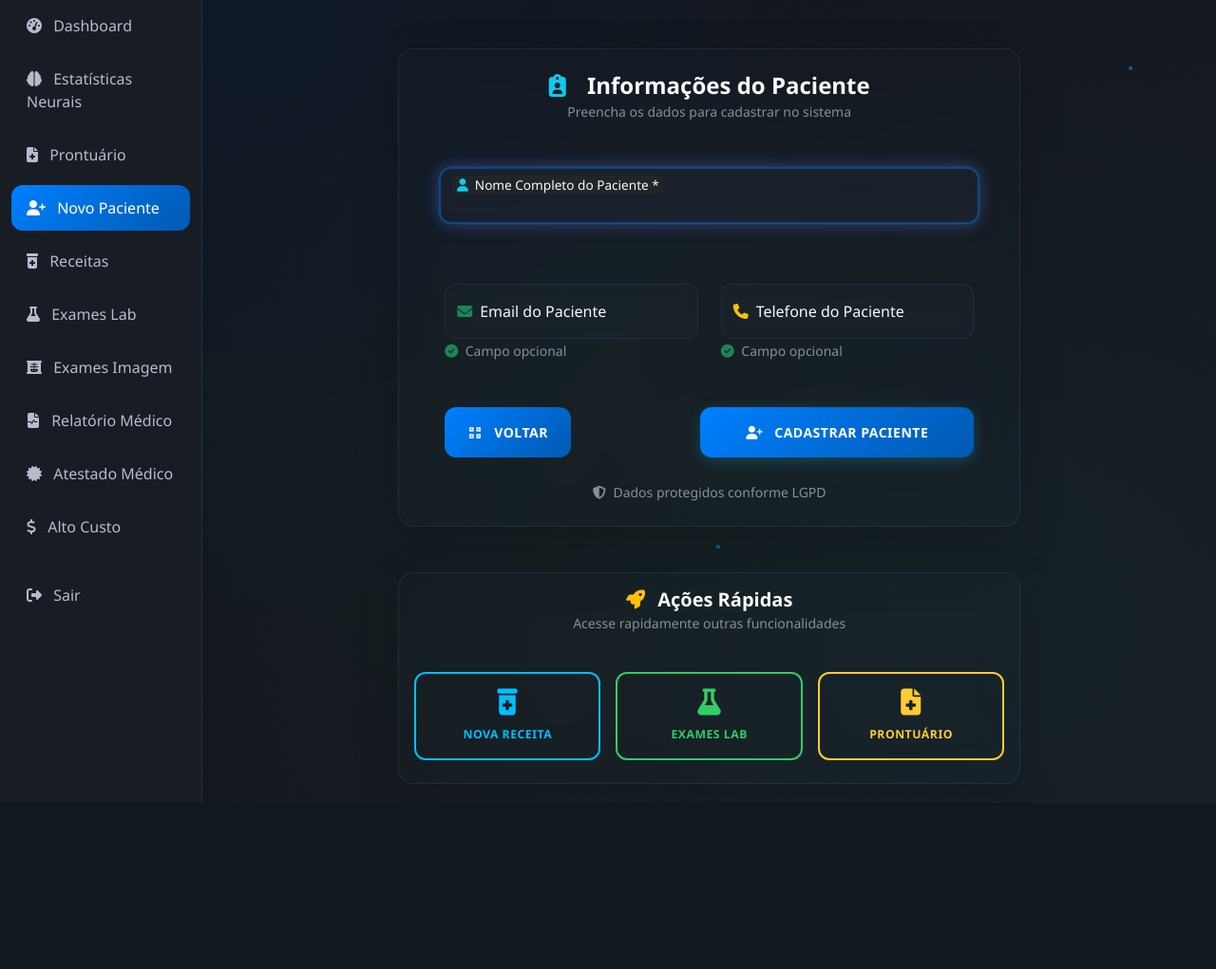
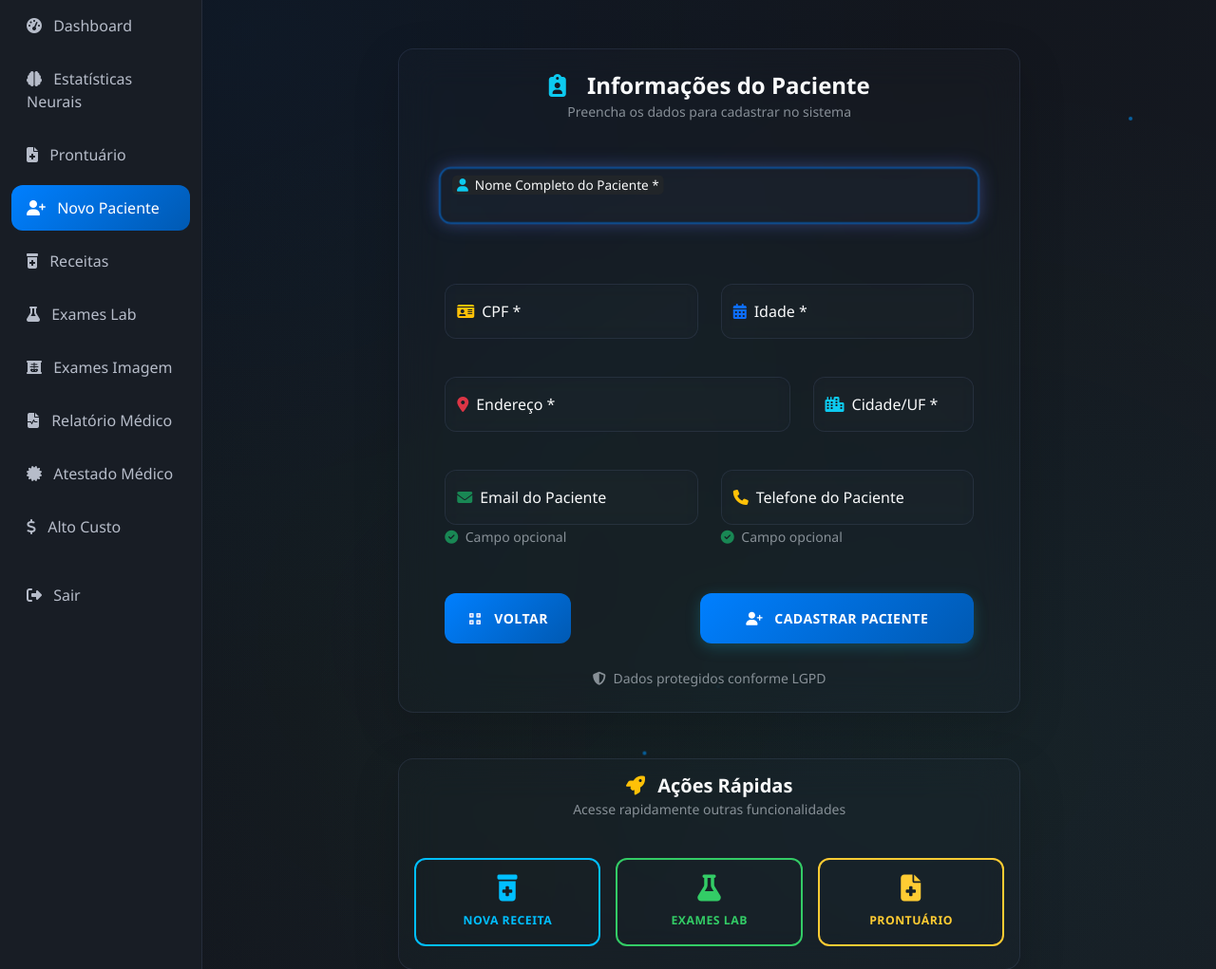
Before and after one commit to michelrahaddad/clinicavidah, a Flask app: page /novo_paciente in a window 1280 px wide. Shown: the part 215-1236 px from the top of the page at 95% size. Before the commit the page ends 1061 px from the top, so only its background shows below. Run offline with Flask 3, Linux system fonts and the light colour scheme; the visitor is signed in with stand-in values (Sample User, id 1).

Commit message:
Add required personal details when registering a new patient in system
Implements required fields (CPF, Idade, Endereço, Cidade/UF) to the Paciente model and `novo_paciente` route with validation in `models.py`, `routes/pacientes.py`, and `templates/novo_paciente.html`.

Replit-Commit-Author: Agent
Replit-Commit-Session-Id: 7fcdde36-61e5-4fbb-9ec4-2a31579af49d
Replit-Commit-Screenshot-Url: https://storage.googleapis.com/screenshot-production-us-central1/57ac9627-61b8-4a99-9a9c-fc79787f61f2/4694d56b-9126-4995-9adb-69f23ed4cb21.jpg

```diff
--- a/models.py
+++ b/models.py
@@ -29,7 +29,10 @@ class Paciente(db.Model):
 
     id = Column(Integer, primary_key=True)
     nome = Column(String(200), nullable=False)
-    cpf = Column(String(14), nullable=True)  # Format: 000.000.000-00
+    cpf = Column(String(14), nullable=False)  # Format: 000.000.000-00
+    idade = Column(Integer, nullable=False)
+    endereco = Column(String(500), nullable=False)
+    cidade_uf = Column(String(100), nullable=False)
     email = Column(String(255), nullable=True)
     telefone = Column(String(20), nullable=True)
     created_at = Column(DateTime, default=datetime.utcnow)
--- a/routes/pacientes.py
+++ b/routes/pacientes.py
@@ -16,22 +16,84 @@ def novo_paciente():
     if request.method == 'POST':
         try:
             nome_paciente = request.form.get('nome_paciente', '').strip()
+            cpf_paciente = request.form.get('cpf_paciente', '').strip()
+            idade_paciente = request.form.get('idade_paciente', '').strip()
+            endereco_paciente = request.form.get('endereco_paciente', '').strip()
+            cidade_uf_paciente = request.form.get('cidade_uf_paciente', '').strip()
             email_paciente = request.form.get('email_paciente', '').strip()
             telefone_paciente = request.form.get('telefone_paciente', '').strip()
 
+            # Validate required fields
             if not nome_paciente:
                 flash('Nome do paciente é obrigatório.', 'error')
                 return render_template('novo_paciente.html')
 
-            # Check if patient already exists
-            paciente_existente = Paciente.query.filter_by(nome=nome_paciente).first()
+            if not cpf_paciente:
+                flash('CPF do paciente é obrigatório.', 'error')
+                return render_template('novo_paciente.html', nome_paciente=nome_paciente)
+
+            if not idade_paciente:
+                flash('Idade do paciente é obrigatória.', 'error')
+                return render_template('novo_paciente.html', nome_paciente=nome_paciente, cpf_paciente=cpf_paciente)
+
+            if not endereco_paciente:
+                flash('Endereço do paciente é obrigatório.', 'error')
+                return render_template('novo_paciente.html', nome_paciente=nome_paciente, cpf_paciente=cpf_paciente, idade_paciente=idade_paciente)
+
+            if not cidade_uf_paciente:
+                flash('Cidade/UF do paciente é obrigatória.', 'error')
+                return render_template('novo_paciente.html', nome_paciente=nome_paciente, cpf_paciente=cpf_paciente, idade_paciente=idade_paciente, endereco_paciente=endereco_paciente)
+
+            # Check if patient already exists by name or CPF
+            paciente_existente = Paciente.query.filter(
+                (Paciente.nome == nome_paciente) | (Paciente.cpf == cpf_paciente)
+            ).first()
+
             if paciente_existente:
-                flash(f'Paciente "{nome_paciente}" já está cadastrado no sistema.', 'warning')
-                return render_template('novo_paciente.html', nome_paciente=nome_paciente)
+                if paciente_existente.nome == nome_paciente:
+                    flash(f'Paciente "{nome_paciente}" já está cadastrado no sistema.', 'warning')
+                else:
+                    flash(f'CPF "{cpf_paciente}" já está cadastrado no sistema.', 'warning')
+                return render_template('novo_paciente.html',
+                                     nome_paciente=nome_paciente,
+                                     cpf_paciente=cpf_paciente,
+                                     idade_paciente=idade_paciente,
+                                     endereco_paciente=endereco_paciente,
+                                     cidade_uf_paciente=cidade_uf_paciente,
+                                     email_paciente=email_paciente,
+                                     telefone_paciente=telefone_paciente)
+
+            # Convert age to integer
+            try:
+                idade_int = int(idade_paciente)
+                if idade_int < 0 or idade_int > 120:
+                    flash('Idade deve estar entre 0 e 120 anos.', 'error')
+                    return render_template('novo_paciente.html',
+                                         nome_paciente=nome_paciente,
+                                         cpf_paciente=cpf_paciente,
+                                         idade_paciente=idade_paciente,
+                                         endereco_paciente=endereco_paciente,
+                                         cidade_uf_paciente=cidade_uf_paciente,
+                                         email_paciente=email_paciente,
+                                         telefone_paciente=telefone_paciente)
+            except ValueError:
+                flash('Idade deve ser um número válido.', 'error')
+                return render_template('novo_paciente.html',
+                                     nome_paciente=nome_paciente,
+                                     cpf_paciente=cpf_paciente,
+                                     idade_paciente=idade_paciente,
+                                     endereco_paciente=endereco_paciente,
+                                     cidade_uf_paciente=cidade_uf_paciente,
+                                     email_paciente=email_paciente,
+                                     telefone_paciente=telefone_paciente)
 
             # Create new patient with all fields
             novo_paciente = Paciente(
                 nome=nome_paciente,
+                cpf=cpf_paciente,
+                idade=idade_int,
+                endereco=endereco_paciente,
+                cidade_uf=cidade_uf_paciente,
                 email=email_paciente if email_paciente else None,
                 telefone=telefone_paciente if telefone_paciente else None
             )
--- a/templates/novo_paciente.html
+++ b/templates/novo_paciente.html
@@ -53,6 +53,76 @@
                             </div>
                         </div>
 
+                        <div class="row mb-4">
+                            <div class="col-md-6 mb-3">
+                                <div class="form-floating">
+                                    <input type="text"
+                                           name="cpf_paciente"
+                                           id="cpf_paciente"
+                                           class="form-control glass-input"
+                                           placeholder="000.000.000-00"
+                                           value="{{ cpf_paciente if cpf_paciente else '' }}"
+                                           required
+                                           maxlength="14"
+                                           pattern="[0-9]{3}\.[0-9]{3}\.[0-9]{3}-[0-9]{2}"
+                                           autocomplete="off">
+                                    <label for="cpf_paciente" class="text-light">
+                                        <i class="fas fa-id-card me-2 text-warning"></i>CPF *
+                                    </label>
+                                </div>
+                            </div>
+                            <div class="col-md-6 mb-3">
+                                <div class="form-floating">
+                                    <input type="number"
+                                           name="idade_paciente"
+                                           id="idade_paciente"
+                                           class="form-control glass-input"
+                                           placeholder="Ex: 35"
+                                           value="{{ idade_paciente if idade_paciente else '' }}"
+                                           required
+                                           min="0"
+                                           max="120"
+                                           autocomplete="off">
+                                    <label for="idade_paciente" class="text-light">
+                                        <i class="fas fa-calendar-alt me-2 text-primary"></i>Idade *
+                                    </label>
+                                </div>
+                            </div>
+                        </div>
+
+                        <div class="row mb-4">
+                            <div class="col-md-8 mb-3">
+                                <div class="form-floating">
+                                    <input type="text"
+                                           name="endereco_paciente"
+                                           id="endereco_paciente"
+                                           class="form-control glass-input"
+                                           placeholder="Ex: Rua das Flores, 123, Centro"
+                                           value="{{ endereco_paciente if endereco_paciente else '' }}"
+                                           required
+                                           autocomplete="street-address">
+                                    <label for="endereco_paciente" class="text-light">
+                                        <i class="fas fa-map-marker-alt me-2 text-danger"></i>Endereço *
+                                    </label>
+                                </div>
+                            </div>
+                            <div class="col-md-4 mb-3">
+                                <div class="form-floating">
+                                    <input type="text"
+                                           name="cidade_uf_paciente"
+                                           id="cidade_uf_paciente"
+                                           class="form-control glass-input"
+                                           placeholder="Ex: São Paulo/SP"
+                                           value="{{ cidade_uf_paciente if cidade_uf_paciente else '' }}"
+                                           required
+                                           autocomplete="address-level2">
+                                    <label for="cidade_uf_paciente" class="text-light">
+                                        <i class="fas fa-city me-2 text-info"></i>Cidade/UF *
+                                    </label>
+                                </div>
+                            </div>
+                        </div>
+
                         <div class="row mb-5">
                             <div class="col-md-6 mb-4 mb-md-0">
                                 <div class="form-floating">
@@ -61,6 +131,7 @@
                                            id="email_paciente"
                                            class="form-control glass-input"
                                            placeholder="exemplo@email.com"
+                                           value="{{ email_paciente if email_paciente else '' }}"
                                            autocomplete="email">
                                     <label for="email_paciente" class="text-light">
                                         <i class="fas fa-envelope me-2 text-success"></i>Email do Paciente
@@ -188,3 +259,37 @@ document.addEventListener('DOMContentLoaded', function() {
 });
 </script>
 {% endblock %}
+
+{% block scripts %}
+<script>
+document.addEventListener('DOMContentLoaded', function() {
+    // CPF formatting
+    const cpfInput = document.getElementById('cpf_paciente');
+    if (cpfInput) {
+        cpfInput.addEventListener('input', function(e) {
+            let value = e.target.value.replace(/\D/g, '');
+            value = value.replace(/(\d{3})(\d)/, '$1.$2');
+            value = value.replace(/(\d{3})(\d)/, '$1.$2');
+            value = value.replace(/(\d{3})(\d{1,2})$/, '$1-$2');
+            e.target.value = value;
+        });
+    }
+
+    // Phone formatting
+    const phoneInput = document.getElementById('telefone_paciente');
+    if (phoneInput) {
+        phoneInput.addEventListener('input', function(e) {
+            let value = e.target.value.replace(/\D/g, '');
+            if (value.length >= 11) {
+                value = value.replace(/(\d{2})(\d{5})(\d{4})/, '($1) $2-$3');
+            } else if (value.length >= 6) {
+                value = value.replace(/(\d{2})(\d{4})(\d{0,4})/, '($1) $2-$3');
+            } else if (value.length >= 2) {
+                value = value.replace(/(\d{2})(\d{0,5})/, '($1) $2');
+            }
+            e.target.value = value;
+        });
+    }
+});
+</script>
+{% endblock %}
```
